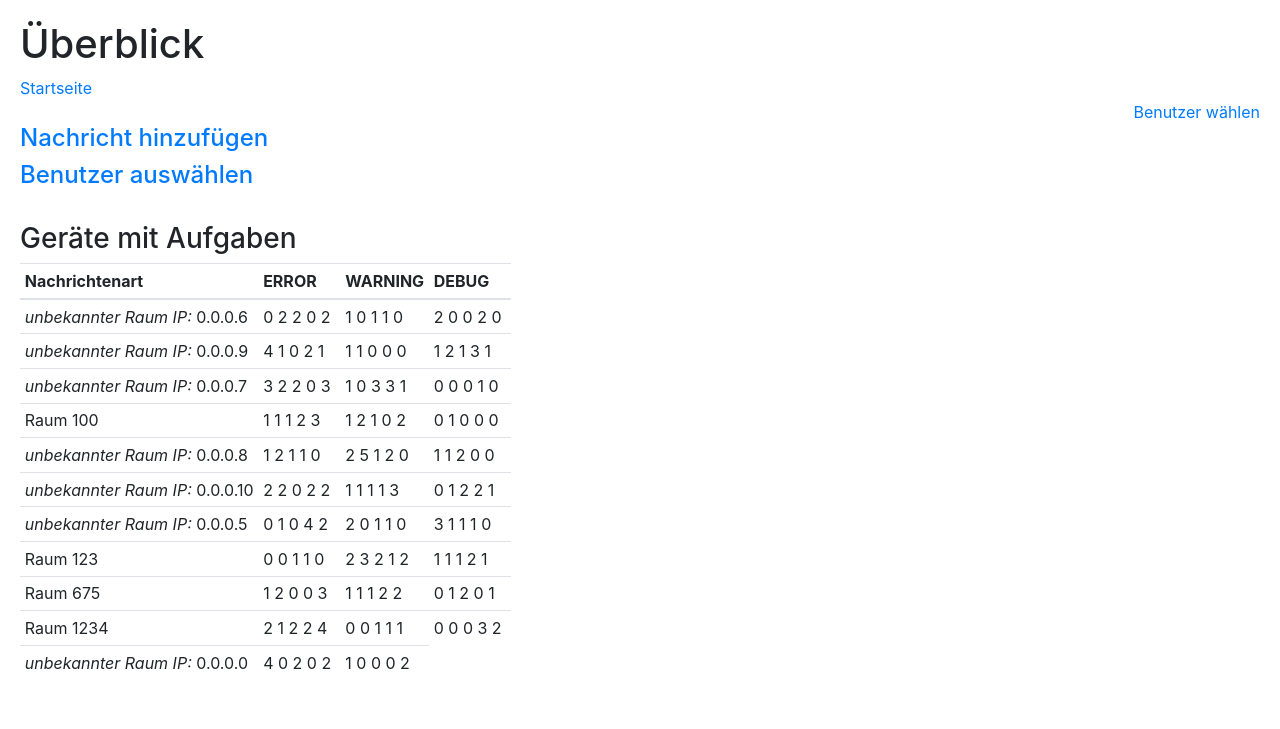
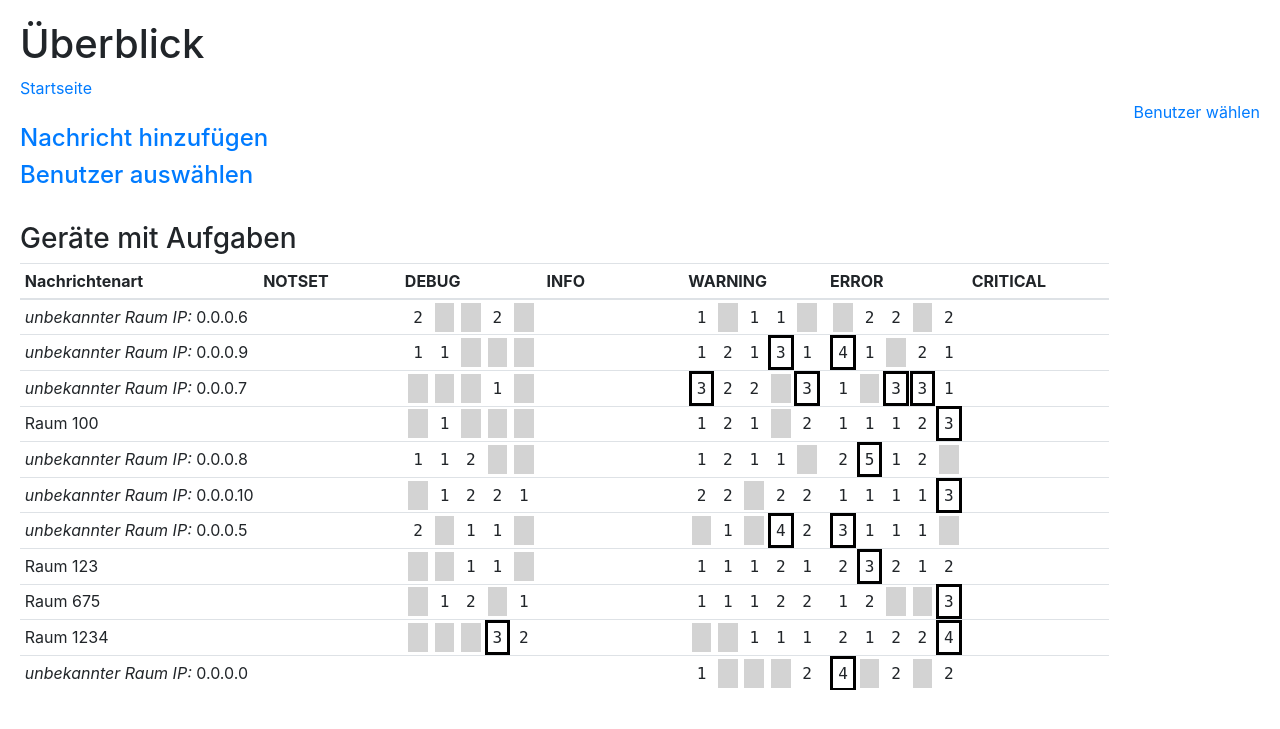
Before and after one commit to douira/raspWatch, a PHP site: page / in a window 1280 px wide. Shown: the top 729 px of the page. Run offline with PHP 8.4, Linux system fonts and the light colour scheme; data comes from the database, SQL or seed files in the repository; some libraries are stand-ins or nearby versions.

Commit message:
index page message display layout and highlighting

```diff
--- a/index.php
+++ b/index.php
@@ -2,34 +2,39 @@
 include "util.php";
 setupPage("Überblick");
 setupUser();
-if ($userId > 1) {
+if (userPresent()) {
   echo "<h4><a href='messages.php'>Aufgaben</a></h4>";
   echo "<h4><a href='setPswd.php'>Passwort ändern</a></h4>";
 }
 echo "<h4><a href='addMessage.php'>Nachricht hinzufügen</a></h4>";
 echo "<h4><a href='setUser.php'>Benutzer auswählen</a></h4>";
+$roomCounts = [];
+getTypes();
+getStatusNames();
 query("SELECT * FROM messages");
-$roomCounts = [];
-$countedTypes = [];
-//getStatusNames();
 while ($message = mysqli_fetch_assoc($queryResult)) {
   if (! array_key_exists($message["ip"], $roomCounts)) {
     $roomCounts[$message["ip"]] = [];
+    foreach ($types as $typeIndex => $typeName) {
+      $roomCounts[$message["ip"]][$typeIndex] = array_fill(0, count($statusNames), 0);
+    }
   }
-  if (! array_key_exists($message["typeId"], $roomCounts[$message["ip"]])) {
-    $roomCounts[$message["ip"]][$message["typeId"]] = [0, 0, 0, 0, 0]; //array_fill(0, count($statusNames), 0);
-    $countedTypes[$message["typeId"]] = true;
-  }
-  /*if (! array_key_exists($message["statusId"], $roomCounts[$message["ip"]][$message["typeId"]])) {
-    $roomCounts[$message["ip"]][$message["typeId"]][$message["statusId"]] = [];
-  }*/
   $roomCounts[$message["ip"]][$message["typeId"]][$message["statusId"]] ++;
 }
+$maximum = 0;
+$counter = 0;
+function addToAverage($item) {
+  global $maximum;
+  $maximum = max($maximum, $item);
+}
+array_walk_recursive($roomCounts, "addToAverage");
+$thresh = floor(0.7 * $maximum);
 echo "<br><h3>Geräte mit Aufgaben</h3>";
 echo "<div class='roomTable row'><table class='table-responsive table table-sm table-hover'>";
 echo "<thead class='thead-default'><tr><th>Nachrichtenart</th>";
-foreach ($countedTypes as $typeId => $x) {
-  echo "<th>" . typeName($typeId) . "</th>";
+getTypes();
+foreach ($types as $typeName) {
+  echo "<th>" . $typeName . "</th>";
 }
 echo "</tr></thead><tbody>";
 foreach ($roomCounts as $ip => $typeCounts) {
@@ -37,10 +42,24 @@ foreach ($roomCounts as $ip => $typeCounts) {
   echo "<td>" . roomName($ip) . "</td>";
   foreach ($typeCounts as $type => $statusCounts) {
     echo "<td>";
+    $displayPart = array_sum($statusCounts);
     foreach ($statusCounts as $statusId => $count) {
-      //if ($count > 0) {
-        echo "<span class='tag text-right " . ($count > 0 ? statusTagName($statusId) : "tag-default") . "'>$count</span>&nbsp;";
-      //}
+      echo "<span class='tag text-right " . ($count > 0 ? statusTagName($statusId) : "tag-default") . "' style='font-family:Monospace;";
+      if ($count >= $thresh) {
+        echo "border-color:black; border-style:solid; border-width:3px; margin:0.4px;";
+      } else {
+        if (! $count) {
+          echo "background-color:lightgrey;";
+        }
+        echo "margin:3.4px;";
+      }
+      echo "padding:5px;";
+      if (! $displayPart) {
+        echo "visibility:hidden;";
+      }
+
+      echo "'>" . ($count ? $count : "&nbsp");
+      echo "</span>";
     }
     echo "</td>";
   }
```
